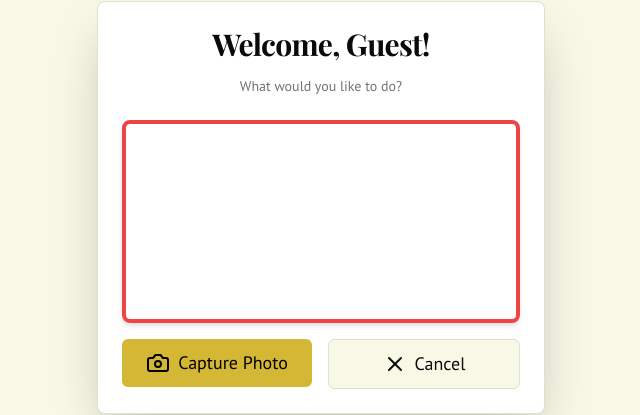
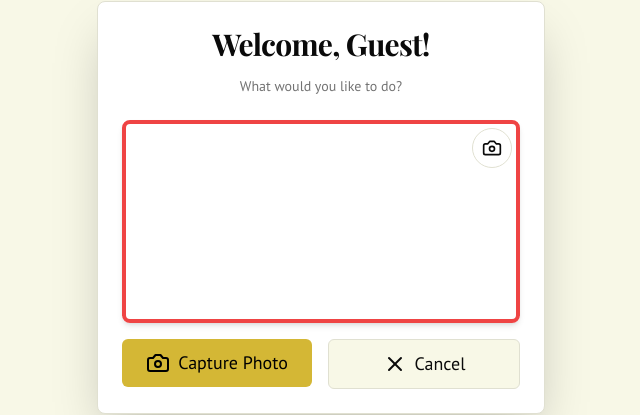
Before and after one commit to abhindeves/wedding, a Next.js app: page /post-login-options in a window 1280 px wide. Both pictures are taken after a click on the button "Open Camera & Upload Photo". Shown: the part 193-608 px from the top of the page, without its empty margins (319-959 px from the left). Built offline with nearby package versions, Linux system fonts and the light colour scheme; no server answers.

Commit message:
feat: back camera

```diff
--- a/src/app/post-login-options/page.tsx
+++ b/src/app/post-login-options/page.tsx
@@ -17,6 +17,7 @@ export default function PostLoginOptionsPage() {
   const { toast } = useToast();
   const [guestName, setGuestName] = useState<string | null>(null);
   const [cameraActive, setCameraActive] = useState(false);
+  const [cameraFacingMode, setCameraFacingMode] = useState<'user' | 'environment'>('user');
   const [capturedImage, setCapturedImage] = useState<string | null>(null);
   const [isUploading, setIsUploading] = useState(false);
   const [uploadProgress, setUploadProgress] = useState(0);
@@ -42,7 +43,7 @@ export default function PostLoginOptionsPage() {
 
     const setupCamera = async () => {
       try {
-        const stream = await navigator.mediaDevices.getUserMedia({ video: true });
+        const stream = await navigator.mediaDevices.getUserMedia({ video: { facingMode: cameraFacingMode } });
         streamRef.current = stream;
         videoElement.srcObject = stream;
         await videoElement.play();
@@ -67,7 +68,7 @@ export default function PostLoginOptionsPage() {
         console.log("Camera cleaned up on unmount.");
       }
     };
-  }, [cameraActive]);
+  }, [cameraActive, cameraFacingMode]);
 
   const startCamera = () => {
     setCapturedImage(null);
@@ -197,7 +198,17 @@ export default function PostLoginOptionsPage() {
 
             {cameraActive && (
               <div className="space-y-4">
-                <video ref={videoRef} className="w-full rounded-lg shadow-md border-4 border-red-500" autoPlay playsInline></video>
+                <div className="relative">
+                  <video ref={videoRef} className="w-full rounded-lg shadow-md border-4 border-red-500" autoPlay playsInline></video>
+                  <Button
+                    variant="outline"
+                    size="icon"
+                    className="absolute top-2 right-2 rounded-full bg-white/70 backdrop-blur-sm"
+                    onClick={() => setCameraFacingMode(prev => prev === 'user' ? 'environment' : 'user')}
+                  >
+                    <Camera className="h-5 w-5" />
+                  </Button>
+                </div>
                 <canvas ref={canvasRef} className="hidden"></canvas>
                 <div className="flex justify-center gap-4">
                   <Button className="py-6 text-lg flex-1" onClick={capturePhoto}>
```
